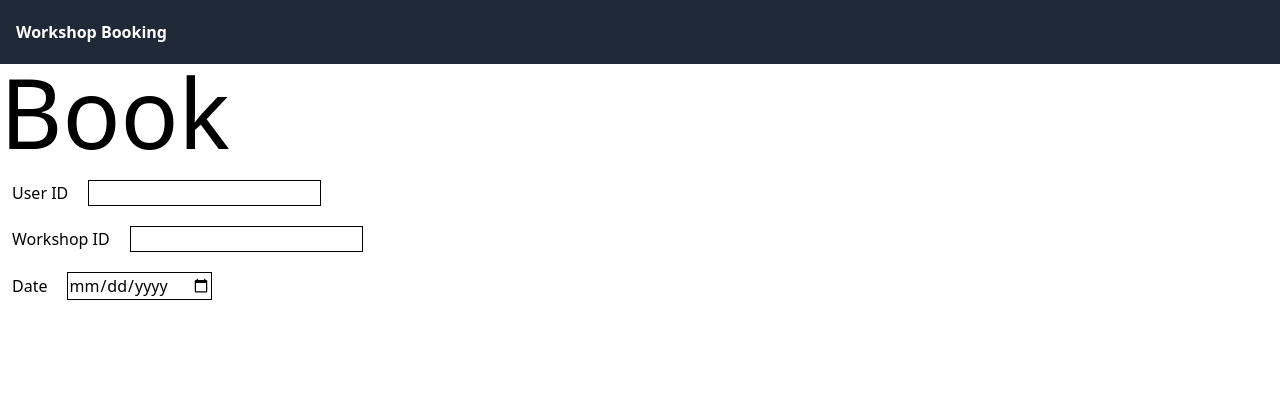
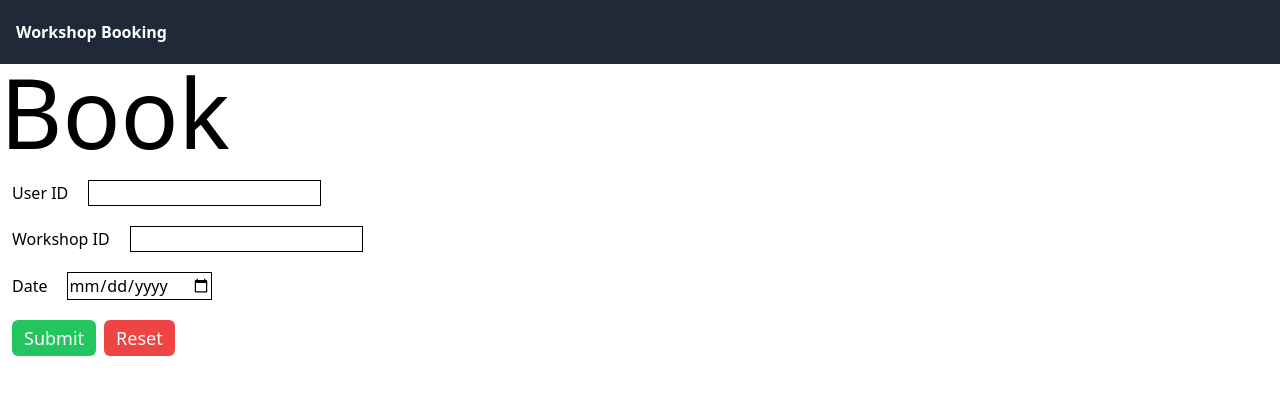
Before and after one commit to zubayer-zidhan/workshop-frontend, a Next.js app: page / in a window 1280 px wide. Shown: the top 394 px of the page. Built offline with nearby package versions, Linux system fonts and the light colour scheme.

Commit message:
Booking with workshop id works

```diff
--- a/src/app/components/Book.jsx
+++ b/src/app/components/Book.jsx
@@ -1,27 +1,100 @@
-import React from 'react';
+import React, { useState } from "react";
 
 const Book = () => {
-  return (
-    <div>
-        <h1 className='text-8xl'>Book</h1>
-        <form action="" method="post">
-            <div className='mt-5'>
-                <label className='mr-5 ml-3'>User ID</label>
-                <input type="text" name="userID" id="" width={12}/>
-            </div>
-            <div className='mt-5'>
-                <label className='mr-5 ml-3'>Workshop ID</label>
-                <input type="text" name="wid" id="" width={12}/>
-            </div>
-            <div className='mt-5'>
-                <label className='mr-5 ml-3'>Date</label>
-                <input type="date" name="bdate" id="" width={12}/>
-            </div>
+    const [bookingData, setBookingData] = useState({
+        wid: "",
+        uid: "",
+        date: "",
+    });
 
-        </form>
-    </div>
+    const BOOK_WORKSHOP_URL = `http://localhost:8080/book-with-workshopid?wid=${bookingData.wid}&uid=${bookingData.uid}&bdate=${bookingData.date}`;
+    const USERS_BASE_URL = "http://localhost:8080/getUsers";
 
-  );
-}
+
+    console.log(BOOK_WORKSHOP_URL);
+
+
+    // Handle Change of Input Field Function
+    const handleChange = (e) => {
+        const value = e.target.value;
+        setBookingData({...bookingData, [e.target.name]: value});
+    }
+
+    // Make the post request to book a slot
+    const bookSlot = async (e) => {
+        e.preventDefault();
+
+        const response = await fetch(BOOK_WORKSHOP_URL, {
+            method: "post",
+            headers: {
+                "Content-Type": "application/json",
+            },
+        });
+        if(!(response.ok)) {
+            throw new Error("Someting went wrong");
+        }
+        console.log();
+        reset(e);
+    }
+
+    // Reset the field values
+    const reset = (e) => {
+        e.preventDefault();
+        setBookingData({
+            wid: "",
+            uid: "",
+            date: "",
+        })
+    }
+
+
+    return (
+        <div>
+        <h1 className="text-8xl">Book</h1>
+        <div className="mt-5">
+            <label className="mr-5 ml-3">User ID</label>
+            <input
+                type="text"
+                name="uid"
+                value={bookingData.uid}
+                onChange={(e) => handleChange(e)}
+                width={12}
+            />
+        </div>
+        <div className="mt-5">
+            <label className="mr-5 ml-3">Workshop ID</label>
+            <input
+                type="text"
+                name="wid"
+                value={bookingData.wid}
+                onChange={(e) => handleChange(e)}
+                width={12}
+            />
+        </div>
+        <div className="mt-5">
+            <label className="mr-5 ml-3">Date</label>
+            <input
+                type="date"
+                name="date"
+                value={bookingData.date}
+                onChange={(e) => handleChange(e)}
+            />
+        </div>
+        <div className="mt-5 mx-1">
+            <button
+                onClick={bookSlot}
+                className="bg-green-500 hover:bg-green-700 text-white px-3 py-1 rounded-md text-lg mx-2">
+                Submit
+            </button>
+            <button
+                onClick={reset}
+                className="bg-red-500 hover:bg-red-700 text-white px-3 py-1 rounded-md text-lg"
+            >
+                Reset
+            </button>
+        </div>
+        </div>
+    );
+};
 
 export default Book;
--- a/src/app/layout.js
+++ b/src/app/layout.js
@@ -1,4 +1,5 @@
-import './globals.css'
+import './globals.css';
+
 
 
 export const metadata = {
--- a/src/app/page.js
+++ b/src/app/page.js
@@ -1,3 +1,5 @@
+"use client";
+
 import Book from "./components/Book";
 import Navbar from "./components/Navbar";
 
```
